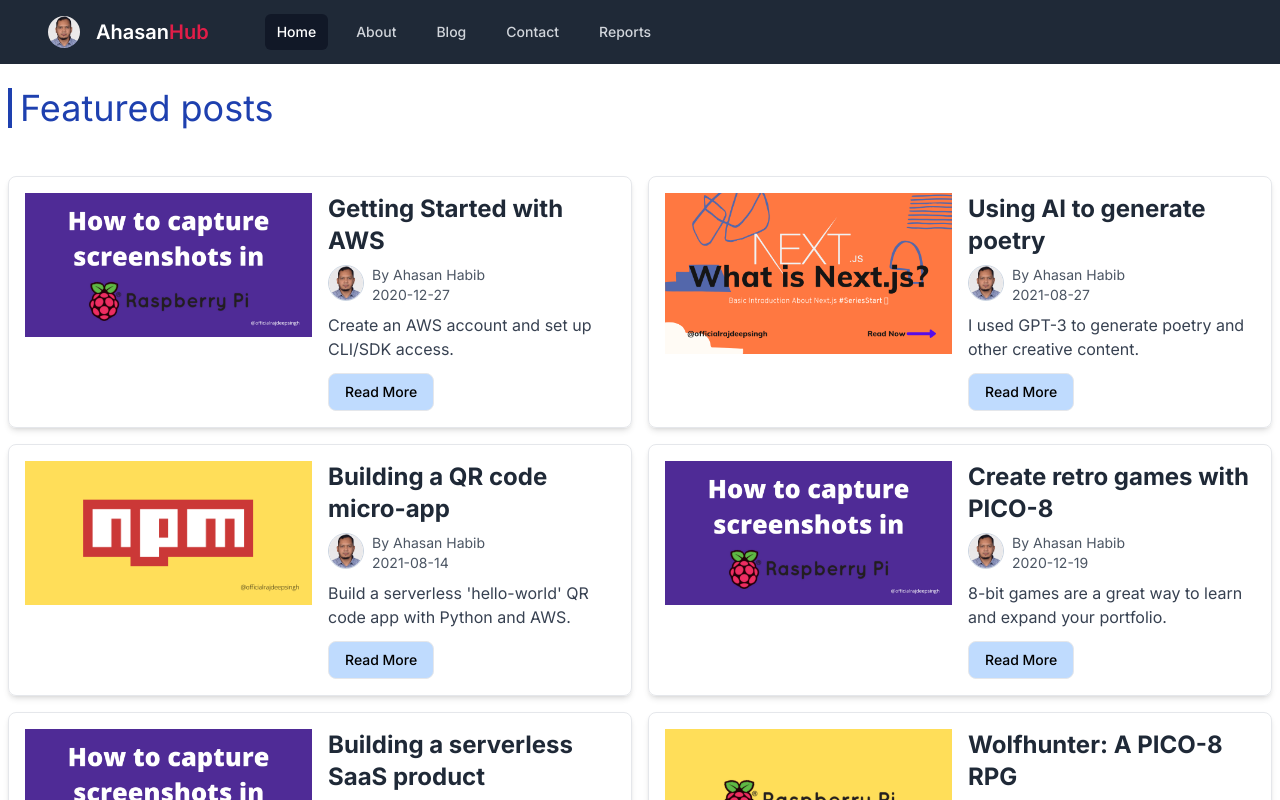
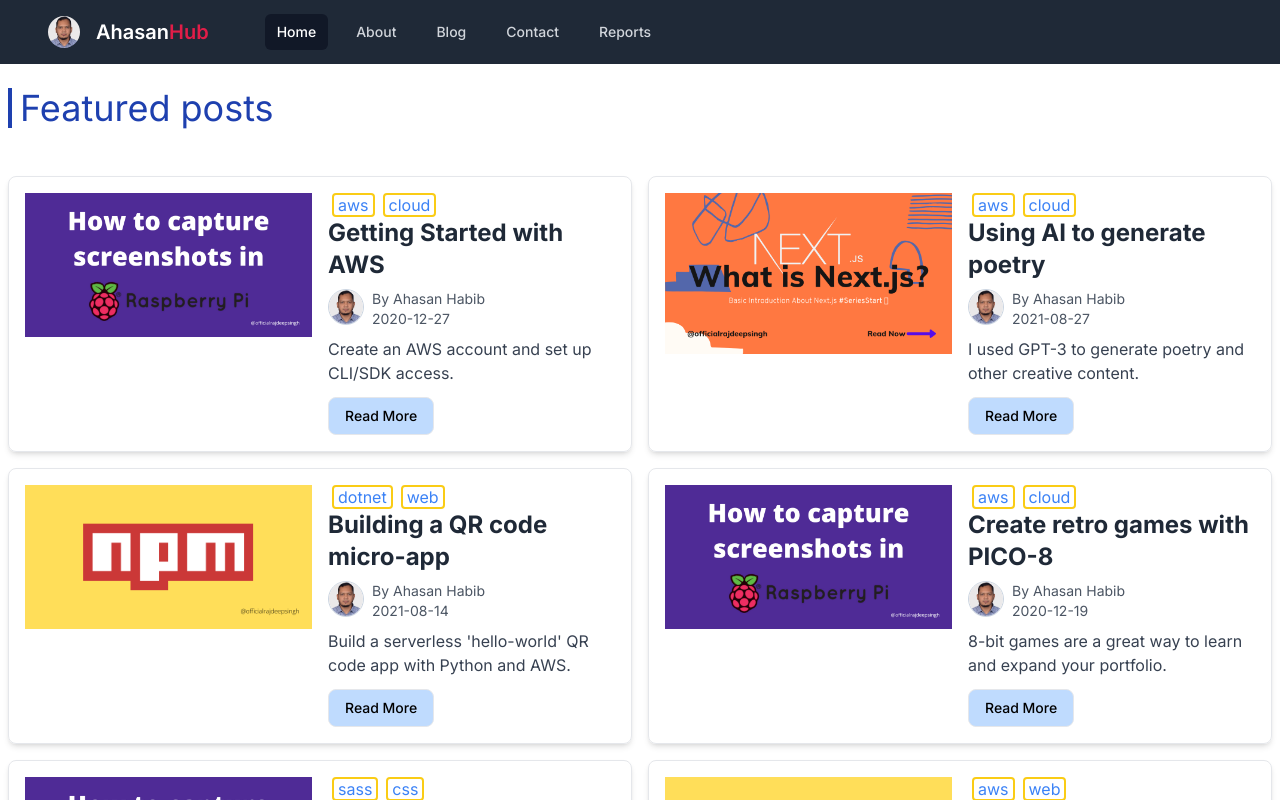
Before and after one commit to ahasanhub/ahasan-portfolio, a Next.js app: page /blog in a window 1280 px wide. Shown: the top 800 px of the page. Built offline with nearby package versions, Linux system fonts and the light colour scheme.

Commit message:
fixed category

```diff
--- a/src/app/category/[slug]/page.js
+++ b/src/app/category/[slug]/page.js
@@ -1,22 +1,23 @@
-// import {getPostMetadata, getPostMetadataByCategory } from "@/utils/getPostMetadata";
-// import PostPreview from "@/components/PostPreview";
-// export const generateStaticParams = async () => {
-//     const posts = getPostMetadata();
-//     return posts.map((post) => ({ slug: post.slug }));
-// }
+import {getPostMetadataByCategory } from "@/utils/getPostMetadata";
+import PostPreview from "@/components/PostPreview";
+import getCategories from "@/utils/getCategories";
 
-// const CategoryPage=({params})=>{
-//     const slug = params.slug;
-//     const postMetadata = getPostMetadataByCategory(slug);
+export const generateStaticParams = async () => {
+    const categories = getCategories();
+    return categories.map((category) => ({ slug: category }));
+}
 
-//     const postPreview = postMetadata.map((post,index) =>
-//         <PostPreview key={index} post={post}></PostPreview>);
-//     return (
-//         // <div className="mx-6 mt-6 grid grid-cols-1 md:grid-cols-2 gap-4">{postPreview}</div>
-//         <section id="featured-posts" className="grid  sm:grid-cols-2 gap-4 p-2">
-//             <h2 className="col-span-full text-3xl md:text-4xl mb-8 border-l-4   border-blue-800 pl-2   my-4 text-blue-800 ">Featured posts</h2>
-//              {postPreview}
-//          </section>
-//     );
-// }
-// export default CategoryPage;
+const CategoryPage=({params})=>{
+    const slug = params.slug;
+    const postMetadata = getPostMetadataByCategory(slug);
+
+    const postPreview = postMetadata.map((post,index) =>
+        <PostPreview key={index} post={post}></PostPreview>);
+    return (
+        <section id="featured-posts" className="grid  sm:grid-cols-2 gap-4 p-2">
+            <h2 className="col-span-full text-3xl md:text-4xl mb-8 border-l-4   border-blue-800 pl-2   my-4 text-blue-800 ">Category: {slug}</h2>
+             {postPreview}
+         </section>
+    );
+}
+export default CategoryPage;
--- a/src/app/tag/[slug]/page.js
+++ b/src/app/tag/[slug]/page.js
@@ -1,21 +1,20 @@
-// import { getPostMetadataByTag } from "@/utils/getPostMetadata";
+import getTags from "@/utils/getTags";
 
-// export const generateStaticParams = async () => {
-//     const posts = getPostMetadata();
-//     return posts.map((post) => ({ slug: post.slug }));
-// }
+export const generateStaticParams = async () => {
+    const tags = getTags();
+    return tags.map((tag) => ({ slug: tag }));
+}
 
-// const CategoryPage=({params})=>{
-//     const slug = params.slug;
-//     const postMetadata = getPostMetadataByTag(slug);
-//     const postPreview = postMetadata.map((post,index) =>
-//         <PostPreview key={index} post={post}></PostPreview>);
-//     return (
-//         // <div className="mx-6 mt-6 grid grid-cols-1 md:grid-cols-2 gap-4">{postPreview}</div>
-//         <section id="featured-posts" className="grid  sm:grid-cols-2 gap-4 p-2">
-//             <h2 className="col-span-full text-3xl md:text-4xl mb-8 border-l-4   border-blue-800 pl-2   my-4 text-blue-800 ">Featured posts</h2>
-//              {postPreview}
-//          </section>
-//     );
-// }
-// export default CategoryPage;
+const TagPage=({params})=>{
+    const slug = params.slug;
+    const postMetadata = getPostMetadataByTag(slug);
+    const postPreview = postMetadata.map((post,index) =>
+        <PostPreview key={index} post={post}></PostPreview>);
+    return (
+        <section id="featured-posts" className="grid  sm:grid-cols-2 gap-4 p-2">
+            <h2 className="col-span-full text-3xl md:text-4xl mb-8 border-l-4   border-blue-800 pl-2   my-4 text-blue-800 ">Featured tags : {slug}</h2>
+             {postPreview}
+         </section>
+    );
+}
+export default CategoryPage;
--- a/src/components/PostPreview.js
+++ b/src/components/PostPreview.js
@@ -1,13 +1,12 @@
 "use client"
 import Image  from "next/image";
 import profilePic from 'public/images/site/profile-img.jpg'
-import { slugify } from "@/utils/common";
 import { useRouter } from 'next/navigation'
 import Link from "next/link";
 const PostPreview = ({post}) => {
     const router = useRouter();
-    const categories=post.frontmatter.categories.map(category=>
-       <Link className="text-red-600 hover:underline border-solid border-2 border-indigo-600 rounded px-1 mx-1" href={`/category/${category}`}>{category}</Link>
+    const categories=post.frontmatter.categories.map((category,index)=>
+       <Link key={index} className="text-blue-500 hover:bg-yellow-200 border-solid border-2 border-yellow-400 rounded px-1 mx-1" href={`/category/${category}`}>{category}</Link>
     );
     return (
     <div className="grid lg:grid-cols-2 border rounded-lg gap-4 h-auto p-4 shadow-md">
@@ -21,7 +20,7 @@
                      </div>
                  </div> */}
                  <div >
-                    {/* {categories} */}
+                    {categories}
                     <Link href={`/posts/${post.slug}`}>
                     <h3 className="text-2xl font-bold text-gray-800 mb-2 ">{post.frontmatter.title}</h3>
                     </Link>
--- /dev/null
+++ b/src/utils/getCategories.js
@@ -0,0 +1,26 @@
+import fs from "fs";
+import matter from "gray-matter";
+import path from 'path';
+
+const getCategories = () => {
+    const folder = path.join(process.cwd(), 'src/posts');
+    //Get files from posts directory
+    const files = fs.readdirSync(folder);
+    const markdownPosts = files.filter((file) => file.endsWith('.md'));
+    const tempStorage=[];
+
+     markdownPosts.forEach((fileName => {
+        //const slug= fileName.replace(".md", "");
+        const markdownWithMeta = fs.readFileSync(`${folder}/${fileName}`, 'utf-8');
+        const {data:frontmatter} = matter(markdownWithMeta);
+        if(frontmatter.draft===false)
+        {
+             tempStorage.concat(frontmatter.categories);
+        }
+    }));
+    const categories = tempStorage.filter((value, index, array) => array.indexOf(value) === index);
+    //const posts=tempPosts.filter(post=> post!==null);
+    return categories;
+}
+
+export default getCategories;
--- /dev/null
+++ b/src/utils/getTags.js
@@ -0,0 +1,26 @@
+import fs from "fs";
+import matter from "gray-matter";
+import path from 'path';
+
+const getTags = () => {
+    const folder = path.join(process.cwd(), 'src/posts');
+    //Get files from posts directory
+    const files = fs.readdirSync(folder);
+    const markdownPosts = files.filter((file) => file.endsWith('.md'));
+    const tempStorage=[];
+
+     markdownPosts.forEach((fileName => {
+        //const slug= fileName.replace(".md", "");
+        const markdownWithMeta = fs.readFileSync(`${folder}/${fileName}`, 'utf-8');
+        const {data:frontmatter} = matter(markdownWithMeta);
+        if(frontmatter.draft===false)
+        {
+             tempStorage.concat(frontmatter.tags);
+        }
+    }));
+    const tags = tempStorage.filter((value, index, array) => array.indexOf(value) === index);
+    //const posts=tempPosts.filter(post=> post!==null);
+    return tags;
+}
+
+export default getTags;
```
